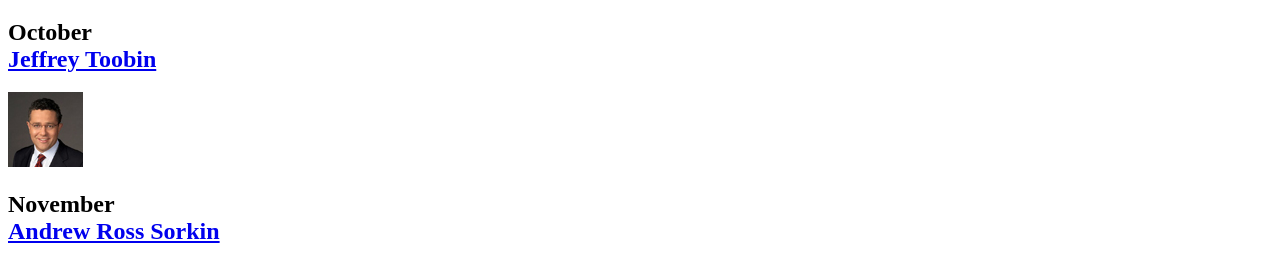
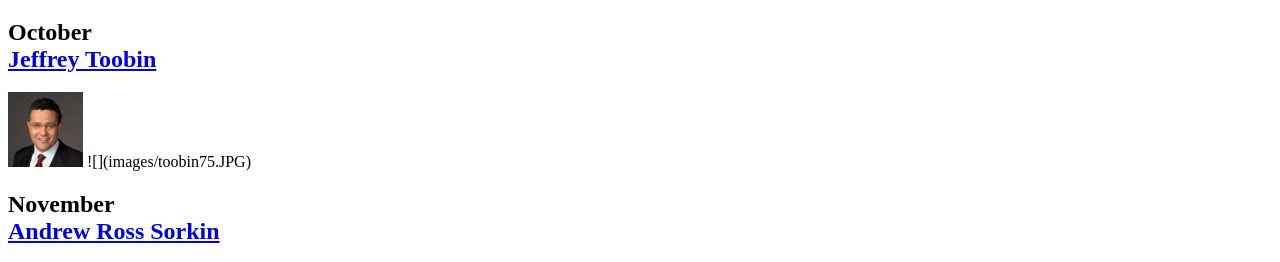
Before and after one commit to mj434/A08, a plain HTML site: page index.html in a window 1280 px wide. Shown: the part 504-766 px from the top of the page. Drawn offline with Linux system fonts and the light colour scheme.

Commit message:
Update index.html

```diff
--- a/index.html
+++ b/index.html
@@ -29,7 +29,7 @@
 		<h2>October<br>
 			<a href = "speakers/toobin.html">Jeffrey Toobin</a>
 		</h2>
-		<img src="./images/toobin75.jpg" alt="Toobin">
+		<img src="./images/toobin75.jpg" alt="Toobin"> ![](images/toobin75.JPG)
 		<h2>November<br>
 			<a href = "speakers/sorkin.html">Andrew Ross Sorkin</a>
 		</h2>
```
